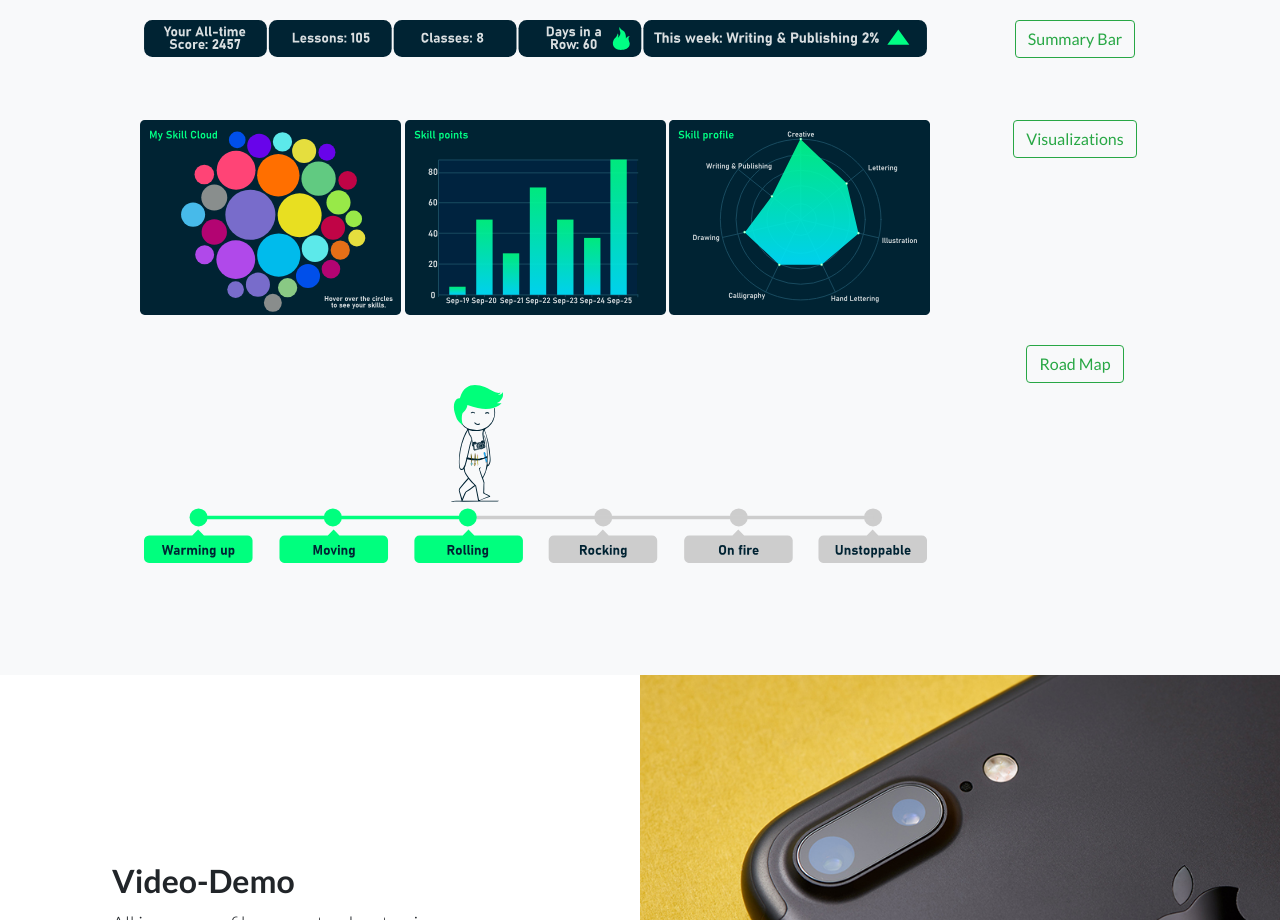
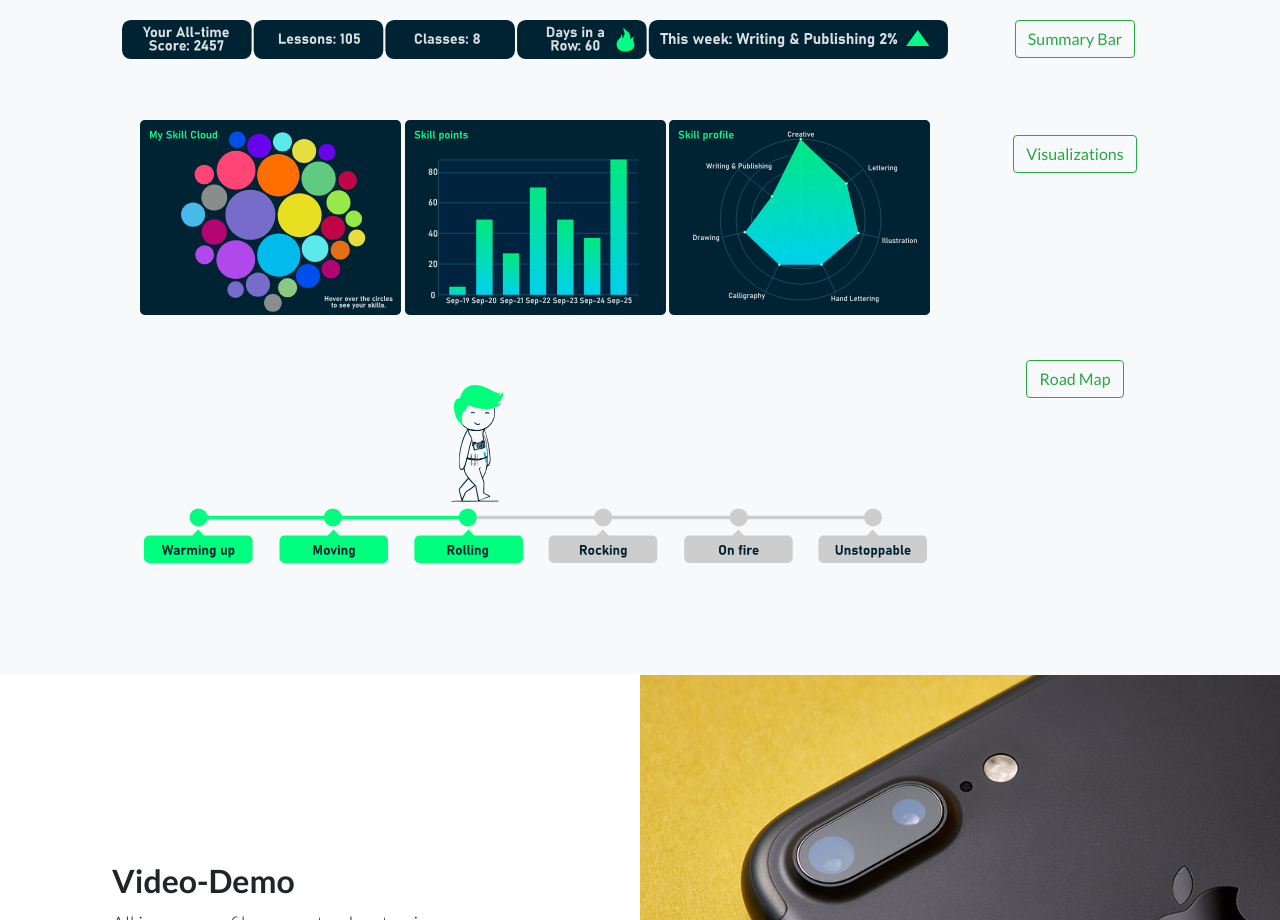
Before and after one commit to Charliemur2-zz/gamification-landing_page, a website: page index.html in a window 1280 px wide. Shown: the part 1060-1980 px from the top of the page. Drawn offline with Linux system fonts and the light colour scheme.

Commit message:
fixing padding in buttons of features section

```diff
--- a/css/landing-page.css
+++ b/css/landing-page.css
@@ -138,11 +138,11 @@ footer.footer {
   width: 150px;
 }
 .summary {
-  width: 80%;
+  width: 100%;
   height: 70px;
 }
 #summary {
-  width: 90%;
+  width: 95%;
 }
 .summary-container h3 {
   padding-top: 20px;
@@ -163,6 +163,9 @@ h3 {
 .last-container {
   padding-top: 50px;
 }
-#visualizations-info {
-  align-content: initial;
+.button-visual {
+  padding-top: 15px;
 }
+.button-road {
+  padding-top: 15px;
+}
--- a/index.html
+++ b/index.html
@@ -72,7 +72,7 @@
             <div class="summary col-md-10">
               <img id="summary" src="img/summaryBar.svg" alt="summary">
             </div>
-            <div class="col-sm-2">
+            <div class="col-sm-2 button-summary">
               <button class="btn btn-outline-success btn-colla" type="button" data-toggle="collapse" data-target="#summary-info" aria-expanded="false" aria-controls="multiCollapse1">Summary Bar</button>
             </div>
             <div class="col-md-10 collapse multi-collapse" id="summary-info">
@@ -88,7 +88,7 @@
               <img id="visualizations" src="img/skillPoints.svg" alt="skill-points"/>
               <img id="visualizations" src="img/skillProfile.svg" alt="skill-points"/>
             </div>
-            <div class="col-sm-2">
+            <div class="col-sm-2 button-visual">
               <button class="btn btn-outline-success btn-colla" type="button" data-toggle="collapse" data-target="#visualizations-info" aria-expanded="false" aria-controls="multiCollapse1">Visualizations</button>
             </div>
             <div class="col-md-10 collapse multi-collapse" id="visualizations-info">
@@ -106,7 +106,7 @@
             <div class="col-md-10">
               <img id="road" src="img/roadMap2.svg" alt="roadmap">
             </div>
-            <div class="col-sm-2">
+            <div class="col-sm-2 button-road">
               <button class="btn btn-outline-success btn-colla" type="button" data-toggle="collapse" data-target="#roadmap-info" aria-expanded="false" aria-controls="multiCollapse1">Road Map</button>
             </div>
             <div class="col-md-10 collapse multi-collapse" id="roadmap-info">
```
